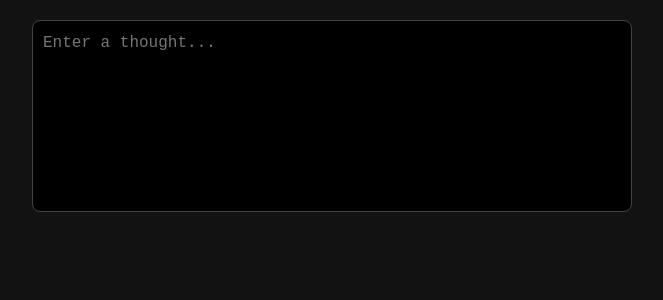
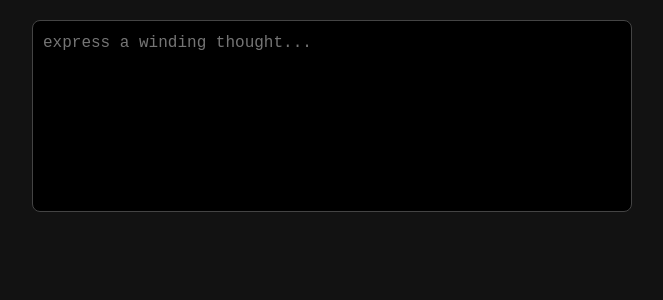
Before and after one commit to davey561/thoughts-input, a React (Create React App) app: page / in a window 1280 px wide. Shown: the top 300 px of the page, without its empty margins (308-971 px from the left). Built offline with nearby package versions, Linux system fonts and the light colour scheme.

Commit message:
changed the prompt

```diff
--- a/src/App.tsx
+++ b/src/App.tsx
@@ -38,7 +38,7 @@ const App: React.FC = () => {
         value={currentThought}
         onChange={handleInputChange}
         onKeyDown={handleKeyDown}
-        placeholder="Enter a thought..."
+        placeholder="express a winding thought..."
         className={`thought-input ${isFocusedMode ? "focused" : ""}`}
         rows={1} // Initial number of rows
       />
```
